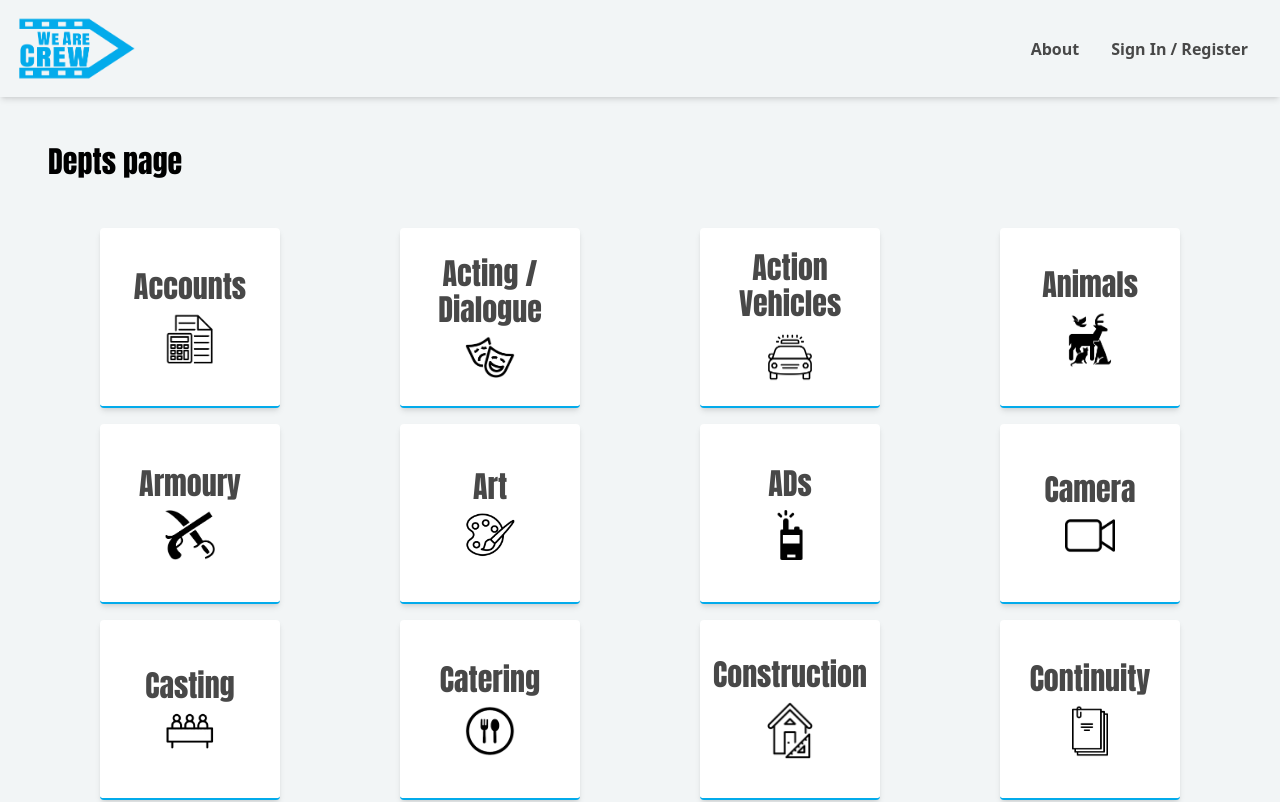
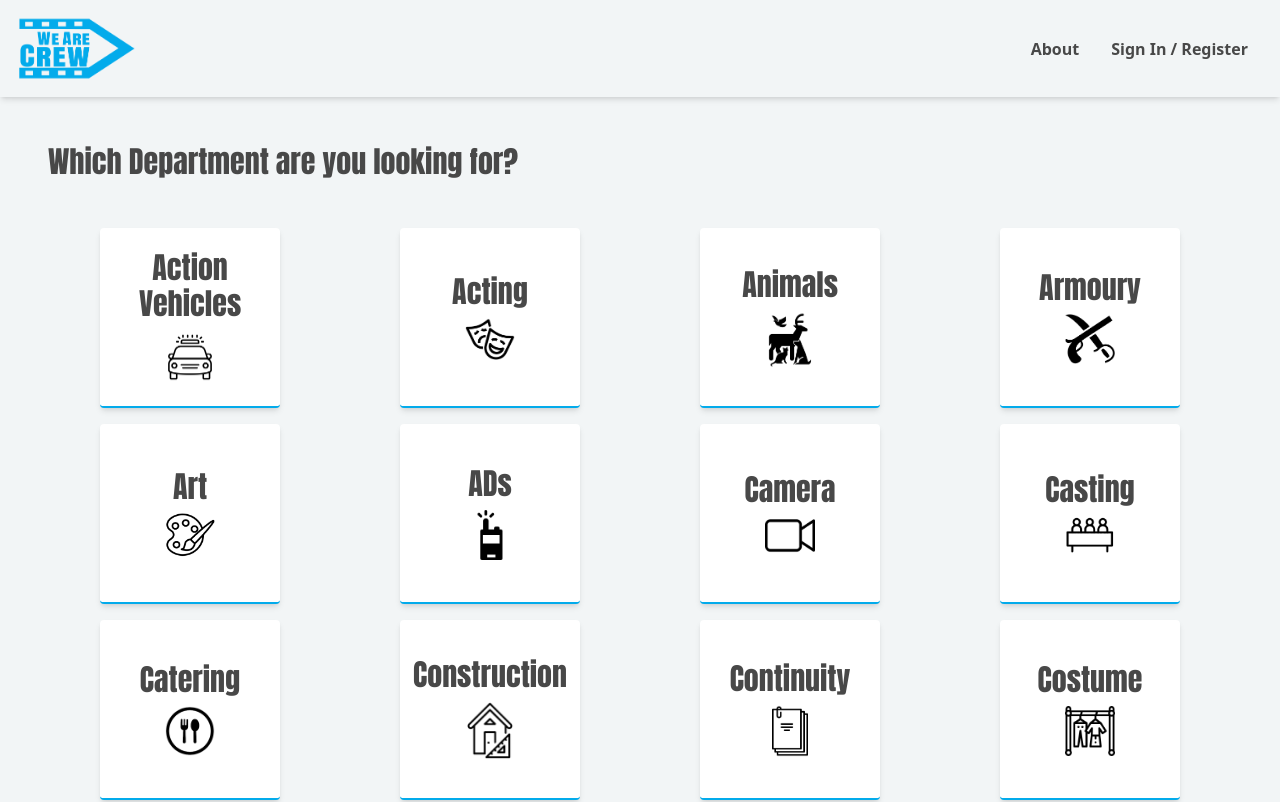
Before and after one commit to sdbxsdb/we-are-crew, a Next.js app: page /I-need-crew/depts in a window 1280 px wide. Shown: the top 802 px of the page. Built offline with nearby package versions, Linux system fonts and the light colour scheme; no server answers.

Commit message:
before trying live search on depts

```diff
--- a/pages/I-need-crew/depts/index.js
+++ b/pages/I-need-crew/depts/index.js
@@ -14,12 +14,11 @@ const INeedCrew = () => {
         />
       </Head>
       <div className="px-4 md:px-12 py-12">
-        <h1 className="text-black text-3xl">Depts page</h1>
+        <h1 className="text-3xl">Which Department are you looking for?</h1>
         <div className= "flex justify-center w-full">
           <div className="mt-12 w-full grid grid-cols-1 sm:grid-cols-2 md:grid-cols-4 gap-4">
-            <DeptCard dept="Accounts" imgUrl="../../../images/icons/accounts.png"/>
-            <DeptCard dept="Acting / Dialogue" imgUrl="../../../images/icons/acting.png"/>
             <DeptCard dept="Action Vehicles" imgUrl="../../../images/icons/actionVeh.png"/>
+            <DeptCard dept="Acting" imgUrl="../../../images/icons/acting.png"/>
             <DeptCard dept="Animals" imgUrl="../../../images/icons/animals.png"/>
             <DeptCard dept="Armoury" imgUrl="../../../images/icons/armoury.png"/>
             <DeptCard dept="Art" imgUrl="../../../images/icons/art.png"/>
```
